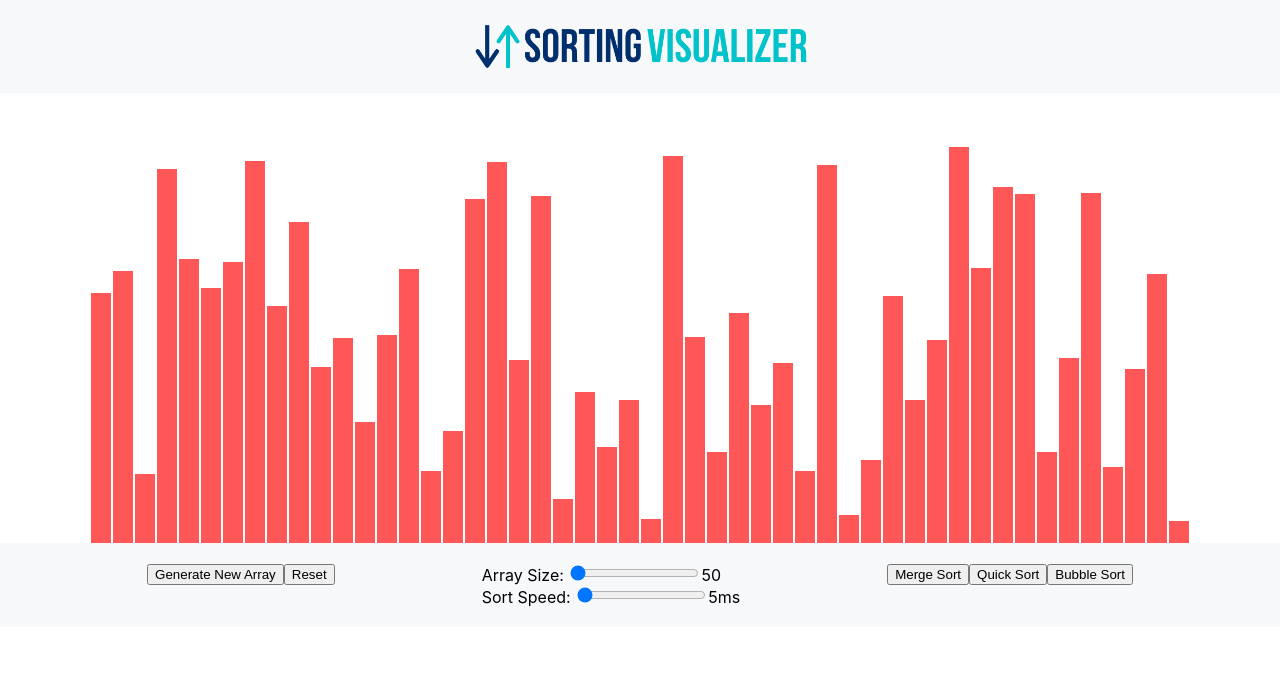
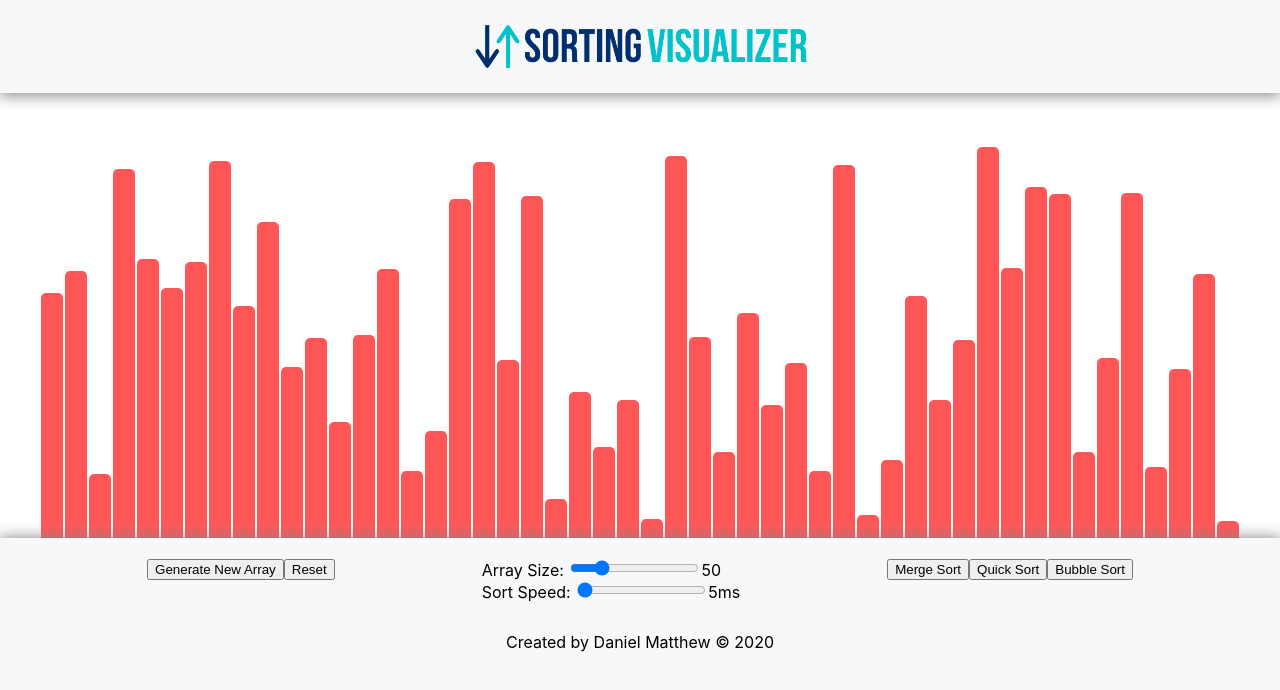
Before and after one commit to matthdan003/sorting_visualizer, a React (Create React App) app: page / in a window 1280 px wide. Shown: the top 690 px of the page. Built offline with nearby package versions, Linux system fonts and the light colour scheme.

Commit message:
updated css

```diff
--- a/src/views/Main.css
+++ b/src/views/Main.css
@@ -1,8 +1,14 @@
+html,body {
+    height:100%;
+}
+
 .logo-container {
     display: flex;
     justify-content: center;
     width: 100%;
     background-color:#f7f8fa;
+    /* border-bottom: 2px solid rgb(6, 42, 94); */
+    box-shadow: 0px 1px 15px 1px grey;
 }
 
 .logo {
@@ -19,14 +25,27 @@
     margin: 0px auto;
 }
 .array-bar {
-    width: 20px;
+    width: 70px;
     margin: 0px 1px 0px 1px;
+    border-radius: 5px;
 }
 
-.controls {
-    background-color: #f7f8fa;
+#controls {
     display: flex;
     justify-content: space-evenly;
+    background-color: #f7f8fa;
     padding-top: 20px;
     padding-bottom: 20px;
+    margin-top: -5px;
+    box-shadow: 0px 1px 15px 1px grey;
+    position: relative;
 }
+
+#footer {
+    padding-top: 10px;
+    text-align: center;
+    background-color: #f7f8fa;
+    min-height: calc(100vh - 50px);
+    position: relative;
+
+}
--- a/src/views/Main.js
+++ b/src/views/Main.js
@@ -199,7 +199,7 @@ export default () => {
             </div>
             <div>
 
-                <div className="controls">
+                <div id="controls">
                     <div className="resets">
                         <button onClick={e => generateArray()}>Generate New Array</button>
                         <button onClick={e => reloadPage()}>Reset</button>
@@ -207,7 +207,7 @@ export default () => {
                     <div className="sliders">
                         <div className="array-size">
                             <label>Array Size: </label>
-                            <input type="range" value={barNum} min="50" max="200" step="50" onChange={e => setBarNum(e.target.value)} />
+                            <input type="range" value={barNum} min="10" max="200" step="10" onChange={e => setBarNum(e.target.value)} />
                             <span>{barNum}</span>
                         </div>
                         <div className="sort-speed">
@@ -222,6 +222,9 @@ export default () => {
                         <button onClick={e => bubbleSort()}>Bubble Sort</button>
                     </div>
                 </div>
+                <div id="footer">
+                    Created by Daniel Matthew &#169; 2020
+                </div>
             </div>
         </div>
     )
```
